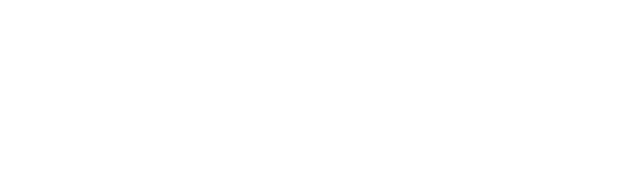
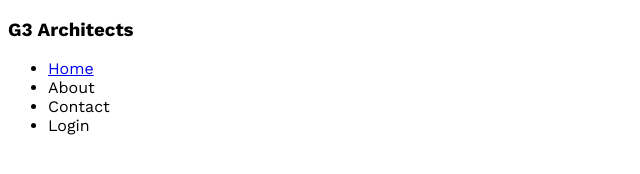
Before and after one commit to nazmussaadatcse/g3-architects, a plain HTML site: page index.html in a window 1280 px wide. Shown: the whole page, without its empty margins (0-640 px from the left). Drawn offline with nearby package versions, Linux system fonts and the light colour scheme.

Commit message:
nav and font

```diff
--- a/architect.css
+++ b/architect.css
@@ -0,0 +1,5 @@
+@import url('https://fonts.googleapis.com/css2?family=Work+Sans:wght@400;500;600;700&display=swap');
+
+* {
+    font-family: 'Work Sans', sans-serif;
+}
--- a/index.html
+++ b/index.html
@@ -7,6 +7,20 @@
     <link rel="stylesheet" href="architect.css">
 </head>
 <body>
+    <header>
+        <h3>G3 Architects</h3>
+        <ul>
+            <li><a href="/">Home</a></li>
+            <li><a href=""></a>About</li>
+            <li><a href=""></a>Contact</li>
+            <li><a href=""></a>Login</li>
+        </ul>
+    </header>
+    <main>
 
+    </main>
+    <footer>
+
+    </footer>
 </body>
 </html>
```
